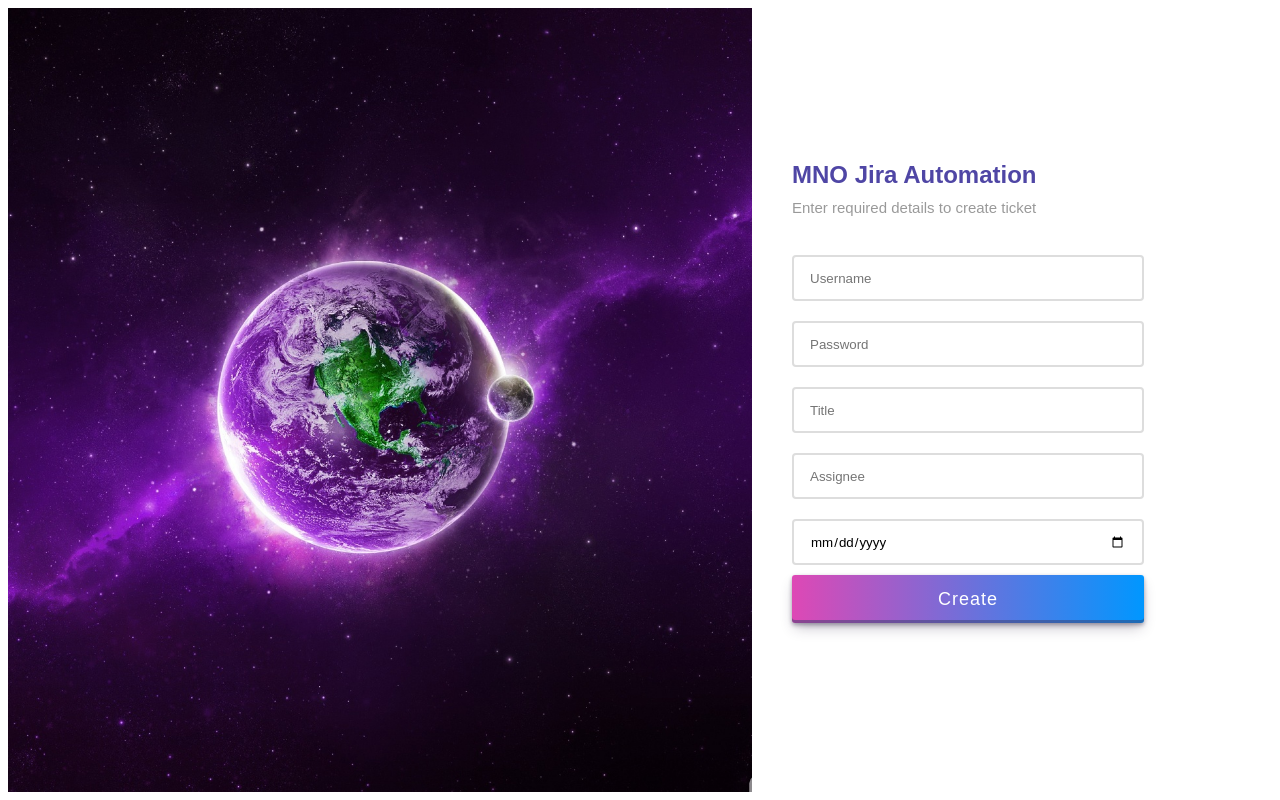
After one commit to fakhar16/MNO_Automations, a Flask app: page /us_jira in a window 1280 px wide. The commit adds this page. Run offline with Flask 2, Linux system fonts and the light colour scheme.

Commit message:
Add US Jira automation task

```diff
--- /dev/null
+++ b/Utils/Utils_global.py
@@ -0,0 +1,28 @@
+import os
+# import sys
+import json
+
+HOST = "https://mobilerndhub.sec.samsung.net/its"
+CONFIG_DIRECTORY = 'Config'
+JIRA_TICKET_LINK = "https://mobilerndhub.sec.samsung.net/its/browse/"
+
+def Get_Data_From_Config_File():
+    data_list = []
+    for subdir, dirs, files in os.walk(CONFIG_DIRECTORY):
+        for file in files:
+            if file.endswith(".json"):
+                filename = os.path.join(subdir, file)
+                f = open(filename)
+                parsed = json.load(f)
+
+                if "attachment" in parsed:
+                     parsed["attachment"] = "{}/attachments".format(subdir.replace('\\', '/'))
+
+                data_list.append(parsed)
+
+    return data_list
+
+# def resource_path(relative_path):
+#  """ Get absolute path to resource, works for dev and for PyInstaller """
+#     base_path = getattr(sys, '_MEIPASS', os.path.dirname(os.path.abspath(__file__)))
+#     return os.path.join(base_path, relative_path)
--- a/app.py
+++ b/app.py
@@ -1,7 +1,9 @@
 import git
 from flask import Flask, render_template, request
+from us_jira import us_jira
 
 app = Flask(__name__)
+app.register_blueprint(us_jira)
 
 
 @app.route('/webhook', methods=['GET', 'POST'])
@@ -21,5 +23,6 @@
 def home():
     return render_template("index.html")
 
+
 if __name__ == "__main__":
     app.run()
--- a/requirements.txt
+++ b/requirements.txt
@@ -12,3 +12,4 @@
 zipp==3.10.0
 
 bottle~=0.12.23
+jira~=3.4.1
--- /dev/null
+++ b/static/css/main.css
@@ -0,0 +1,197 @@
+body {
+	font-family: 'Rubik', sans-serif;
+  }
+
+  .container {
+	display: flex;
+	height: 100%;
+  }
+
+  .left {
+	overflow: hidden;
+	display: flex;
+	flex-wrap: wrap;
+	flex-direction: column;
+	justify-content: center;
+	animation-name: right;
+	animation-duration: 1s;
+	animation-fill-mode: both;
+	animation-delay: 1s;
+  }
+
+  .right {
+	flex: 1;
+	background-color: black;
+	transition: 1s;
+	background-image: url("logo.jpg");
+	background-size: cover;
+	background-repeat: no-repeat;
+	background-position: center;
+  }
+
+
+
+  .header > h2 {
+	margin: 0;
+	color: #4f46a5;
+  }
+
+  .header > h4 {
+	margin-top: 10px;
+	font-weight: normal;
+	font-size: 15px;
+	color: rgba(0,0,0,.4);
+  }
+
+  .form {
+	max-width: 80%;
+	display: flex;
+	flex-direction: column;
+  }
+
+  .form > p {
+	text-align: right;
+  }
+
+  .form > p > a {
+	color: #000;
+	font-size: 14px;
+  }
+
+  .form-field {
+	height: 46px;
+	padding: 0 16px;
+	border: 2px solid #ddd;
+	border-radius: 4px;
+	font-family: 'Rubik', sans-serif;
+	outline: 0;
+	transition: .2s;
+	margin-top: 20px;
+  }
+
+  .form-field:focus {
+	border-color: #0f7ef1;
+  }
+
+   .form > button {
+	padding: 12px 10px;
+	border: 0;
+	background: linear-gradient(to right, #de48b5 0%,#0097ff 100%);
+	border-radius: 3px;
+	margin-top: 10px;
+	color: #fff;
+	letter-spacing: 1px;
+	font-family: 'Rubik', sans-serif;
+  }
+
+  .animation {
+	animation-name: move;
+	animation-duration: .4s;
+	animation-fill-mode: both;
+	animation-delay: 2s;
+  }
+
+  .a1 {
+	animation-delay: 2s;
+  }
+
+  .a2 {
+	animation-delay: 2.1s;
+  }
+
+  .a3 {
+	animation-delay: 2.2s;
+  }
+
+  .a4 {
+	animation-delay: 2.3s;
+  }
+
+  .a5 {
+	animation-delay: 2.4s;
+  }
+
+  .a6 {
+	animation-delay: 2.5s;
+  }
+
+  .a7 {
+	animation-delay: 2.6s;
+  }
+
+  @keyframes move {
+	0% {
+	  opacity: 0;
+	  visibility: hidden;
+	  transform: translateY(-40px);
+	}
+
+	100% {
+	  opacity: 1;
+	  visibility: visible;
+	  transform: translateY(0);
+	}
+  }
+
+  @keyframes right {
+	0% {
+	  opacity: 0;
+	  width: 0;
+	}
+
+	100% {
+	  opacity: 1;
+	  padding: 20px 40px;
+	  width: 440px;
+	}
+  }
+
+  .button-29 {
+	margin-top: 10px;
+	align-items: center;
+	appearance: none;
+	background-image: radial-gradient(100% 100% at 100% 0, #5adaff 0, #5468ff 100%);
+	border: 0;
+	border-radius: 6px;
+	box-shadow: rgba(45, 35, 66, .4) 0 2px 4px,rgba(45, 35, 66, .3) 0 7px 13px -3px,rgba(58, 65, 111, .5) 0 -3px 0 inset;
+	box-sizing: border-box;
+	color: #fff;
+	cursor: pointer;
+	display: inline-flex;
+	font-family: "JetBrains Mono",monospace;
+	height: 48px;
+	justify-content: center;
+	line-height: 1;
+	list-style: none;
+	overflow: hidden;
+	padding-left: 16px;
+	padding-right: 16px;
+	position: relative;
+	text-align: left;
+	text-decoration: none;
+	transition: box-shadow .15s,transform .15s;
+	user-select: none;
+	-webkit-user-select: none;
+	touch-action: manipulation;
+	white-space: nowrap;
+	will-change: box-shadow,transform;
+	font-size: 18px;
+  }
+
+ .button-29:focus:enabled {
+	box-shadow: #3c4fe0 0 0 0 1.5px inset, rgba(45, 35, 66, .4) 0 2px 4px, rgba(45, 35, 66, .3) 0 7px 13px -3px, #3c4fe0 0 -3px 0 inset;
+  }
+
+  .button-29:hover:enabled {
+	box-shadow: rgba(45, 35, 66, .4) 0 4px 8px, rgba(45, 35, 66, .3) 0 7px 13px -3px, #3c4fe0 0 -3px 0 inset;
+	transform: translateY(-2px);
+  }
+
+  .button-29:active:enabled {
+	box-shadow: #3c4fe0 0 3px 7px inset;
+	transform: translateY(2px);
+  }
+
+  .button-29:disabled {
+	background-image: radial-gradient(100% 100% at 100% 0, #bdd8df 0, #bbbed0 100%);
+  }
--- a/templates/index.html
+++ b/templates/index.html
@@ -79,7 +79,7 @@
                         <img src="{{ url_for('static', filename='css/logo.png') }}" width="30%" height="auto">
                     </div>
 
-                    <div class="col-lg-1 col-md-6 col-12 mx-auto">
+                    <div class="col-lg-2 col-md-6 col-12 mx-auto">
                         <h5 class="site-footer-title mb-3">Contact Infomation</h5>
 
                         <p class="text-white d-flex mb-2">
--- /dev/null
+++ b/templates/us_jira.html
@@ -0,0 +1,110 @@
+<html>
+<head>
+	<style>
+		.center {
+		  margin:0 auto;
+		  margin-right: 50%;
+		}
+	</style>
+	<link rel="stylesheet" href="{{ url_for('static', filename='css/main.css') }}">
+	<link rel="stylesheet" href="{{ url_for('static', filename='css/loading_spinner.css') }}">
+	<script src="https://ajax.googleapis.com/ajax/libs/jquery/3.5.1/jquery.min.js"></script>
+
+	  <script type="text/javascript">
+		$(document).ready(function() {
+			$('#ticket_details_form').on('submit', function(e) {
+				showLoading();
+				hideForm();
+				document.getElementById("createBtn").disabled = true;
+				$.ajax({
+					data : {
+						username : $('#username').val(),
+						password : $('#password').val(),
+						title : $('#title').val(),
+						assignee : $('#assignee').val(),
+						duedate : $('#duedate').val(),
+					},
+					type : 'POST',
+					url : '/get_data_us_jira'
+				}).done(function(data){
+					setTicketLink(data.output);
+				});
+				e.preventDefault();
+			});
+		});
+
+		function showLoading() {
+			$('#loading_spinner').show();
+		}
+
+		function hideLoading() {
+			$('#loading_spinner').hide();
+		}
+
+		function showForm() {
+			$('#ticket_details_form').show();
+			$('#header_title').show();
+			document.getElementById('ticket_details_form').reset();
+			document.getElementById("createBtn").disabled = false;
+		}
+
+		function hideForm() {
+			$('#ticket_details_form').hide();
+		}
+
+		function tryAgain() {
+			$('#output').hide();
+			$('#ticket_link').hide();
+			$('#header_title').hide();
+			showForm();
+			showLoading();
+			setTimeout( function() { hideLoading(); }, 2000);
+		}
+
+		function setTicketLink(url_ticket) {
+			if (url_ticket.includes("Invalid")) {
+				showFailScreen(url_ticket);
+			} else {
+				$('#output').text("To Access jira ticket ").show();
+				$('#ticket_link').text("Click here").show();
+				$('#ticket_link').attr("href", url_ticket);
+			}
+
+			hideLoading();
+		}
+
+		function showFailScreen(reason) {
+			if (reason == "Invalid Username/Password") {
+				$('#output').text("Authentication Failed. Invalid Username or Password").show();
+			} else if (reason == "Invalid Assignee") {
+				$('#output').text("Assignee user is invalid or doesn't exist ").show();
+			}
+			$('#ticket_link').text("Try again!").show();
+			$('#ticket_link').attr("href", "javascript:tryAgain();");
+		}
+	  </script>
+</head>
+<body>
+<div class="container">
+	<div class="right">
+	</div>
+	<div class="left">
+	  <div class="header" id="header_title">
+		<h2 class="animation a1">MNO Jira Automation</h2>
+		<h4 class="animation a2">Enter required details to create ticket</h4>
+	  </div>
+	  <div id="loading_spinner" class="loader center" style="display: none"></div>
+	  <form class="form" id="ticket_details_form">
+		<input id="username" type="text" class="form-field animation a3" placeholder="Username" required required/>
+		<input id="password" type="password" class="form-field animation a4" placeholder="Password" required/>
+		<input id="title" type="text" class="form-field animation a5" placeholder="Title" class="input" name="title" required/>
+		<input id="assignee" type="text" class="form-field animation a6" placeholder="Assignee" class="input" name="assignee" required/>
+		<input id="duedate" type="date" class="form-field animation a7" placeholder="DueDate" class="input" name="duedate" required/>
+		<button id="createBtn" class="button-29 animation a6" type="submit" name="button">Create</button>
+	  </form>
+	  <div id="output"></div>
+	  <a id="ticket_link" href="#"></a>
+	</div>
+  </div>
+</body>
+</html>
--- /dev/null
+++ b/us_jira.py
@@ -0,0 +1,67 @@
+# import sys, os
+# import certifi
+# import webbrowser
+from Utils.Utils_jira import *
+from Utils.Utils_global import *
+from flask import Flask, request, render_template, jsonify, Blueprint
+
+# app = Flask(__name__)
+
+us_jira = Blueprint('us_jira', __name__)
+
+
+@us_jira.route('/us_jira')
+def run_us_jira():
+    print("Running jira task")
+    return render_template("us_jira.html")
+
+
+@us_jira.route('/get_data_us_jira', methods=['GET', 'POST'])
+def get_form_data():
+    if request.method == "POST":
+        username = request.form['username']
+        password = request.form['password']
+        title = request.form['title']
+        assignee = request.form['assignee']
+        duedate = request.form['duedate']
+
+        jira = connect_jira(HOST, username, password)
+
+        if jira is None:
+            return jsonify({'output': "Invalid Username/Password"})
+
+        if not check_if_user_exist(jira, assignee):
+            return jsonify({'output': "Invalid Assignee"})
+
+        ticket_url = read_json_and_create_issues(jira, title, assignee, duedate)
+        return jsonify({'output': ticket_url})
+
+    if 'ticket_url' in locals():
+        return render_template("us_jira.html", ticket_url)
+
+    return render_template("us_jira.html")
+
+
+def read_json_and_create_issues(jira, title, assignee, duedate):
+    global parent_issue
+    global JIRA_TICKET_LINK
+    parent_issue = None
+
+    data_list = Get_Data_From_Config_File()
+
+    data_list[0]['summary'] = title
+    for data in data_list:
+        data['assignee']['name'] = assignee
+        data['duedate'] = duedate
+        issue_key = Create_Issue(jira, data)
+
+        if issue_key is not None:
+            JIRA_TICKET_LINK = JIRA_TICKET_LINK + issue_key
+
+    return JIRA_TICKET_LINK
+
+# if __name__=='__main__':
+    # path = "C:\\Python\\Python38\\lib\\site-packages\\certifi\\cacert.pem"
+    # os.environ['REQUESTS_CA_BUNDLE'] = path
+    # open_browser()
+    # app.run()
```
Also changed, not shown: Config/parenttask/parenttask.json (added, +14 -0 lines), Config/subtask1/subtask1.json (added, +13 -0 lines), Config/subtask2/subtask2.json (added, +13 -0 lines), Config/subtask3/subtask3.json (added, +14 -0 lines), Config/subtask4/subtask4.json (added, +13 -0 lines), Config/subtask5/subtask5.json (added, +13 -0 lines), Utils/Utils_jira.py (added, +59 -0 lines), static/css/loading_spinner.css (added, +72 -0 lines), static/css/logo.jpg (added), 2 other files.
